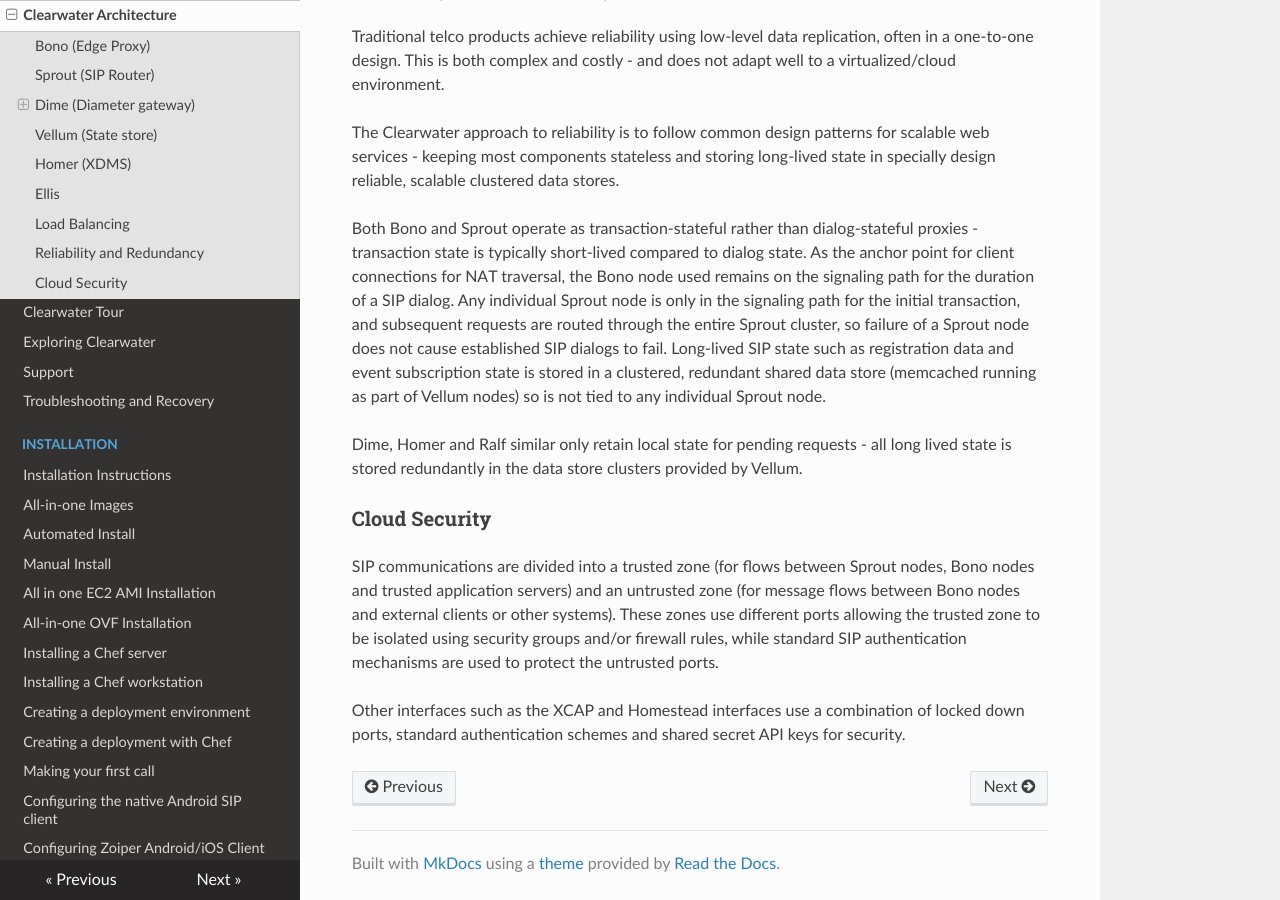
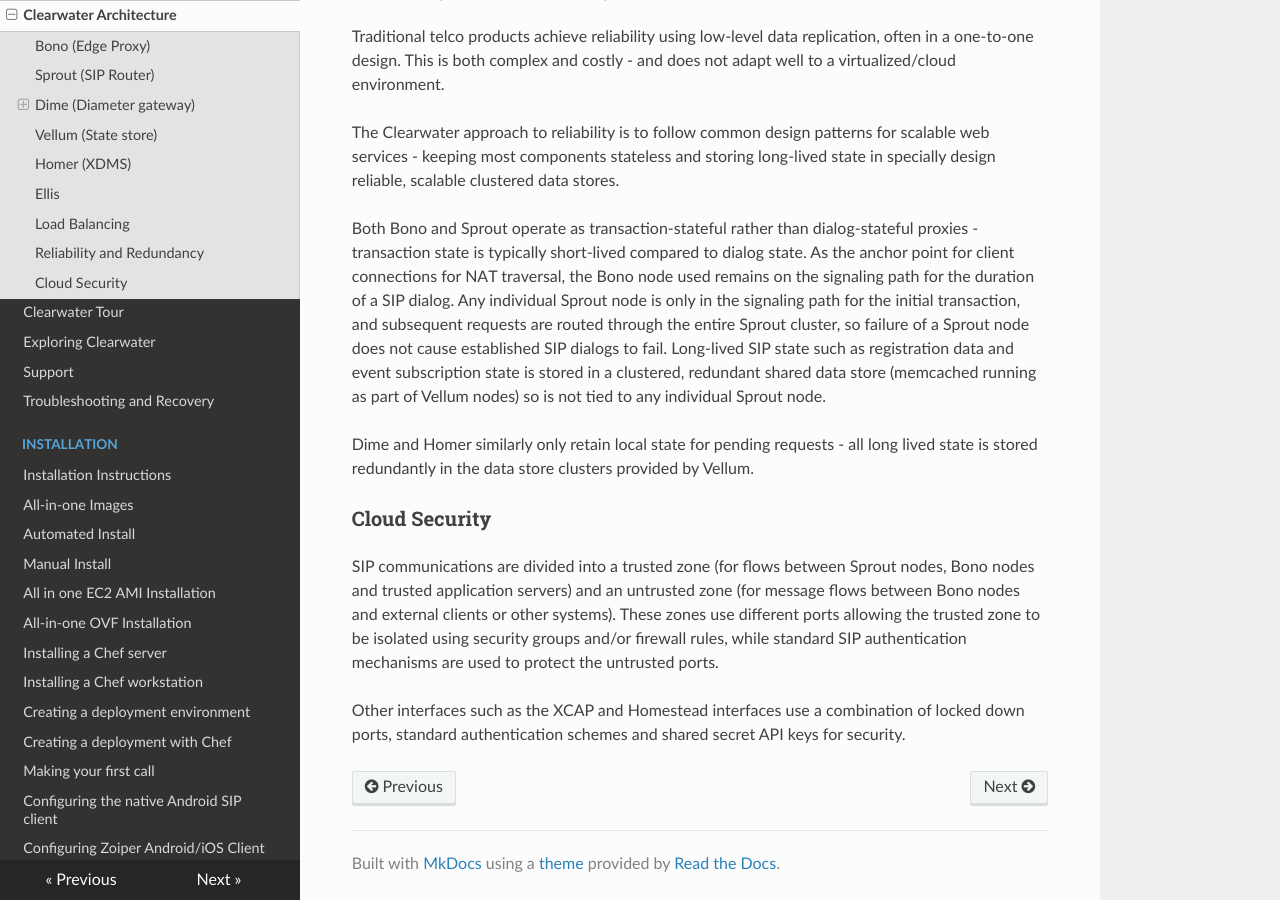
Before and after one commit to Metaswitch/clearwater-readthedocs, an MkDocs documentation site: the page built from docs/Clearwater_Architecture.md, in a window 1280 px wide and 900 px high, scrolled down 3474 px. Built offline with MkDocs 1.6.1, drawn with Linux system fonts in a browser that asks for light colours; nearby versions of some CDN libraries; old or Windows-style settings are respelled for this version of MkDocs.

Commit message:
Clearwater Architecture markups

```diff
--- a/docs/Clearwater_Architecture.md
+++ b/docs/Clearwater_Architecture.md
@@ -75,7 +75,7 @@ The Clearwater approach to reliability is to follow common design patterns for s
 
 Both Bono and Sprout operate as transaction-stateful rather than dialog-stateful proxies - transaction state is typically short-lived compared to dialog state. As the anchor point for client connections for NAT traversal, the Bono node used remains on the signaling path for the duration of a SIP dialog. Any individual Sprout node is only in the signaling path for the initial transaction, and subsequent requests are routed through the entire Sprout cluster, so failure of a Sprout node does not cause established SIP dialogs to fail. Long-lived SIP state such as registration data and event subscription state is stored in a clustered, redundant shared data store (memcached running as part of Vellum nodes) so is not tied to any individual Sprout node.
 
-Dime, Homer and Ralf similar only retain local state for pending requests - all long lived state is stored redundantly in the data store clusters provided by Vellum.
+Dime and Homer similarly only retain local state for pending requests - all long lived state is stored redundantly in the data store clusters provided by Vellum.
 
 ### Cloud Security
 
```
